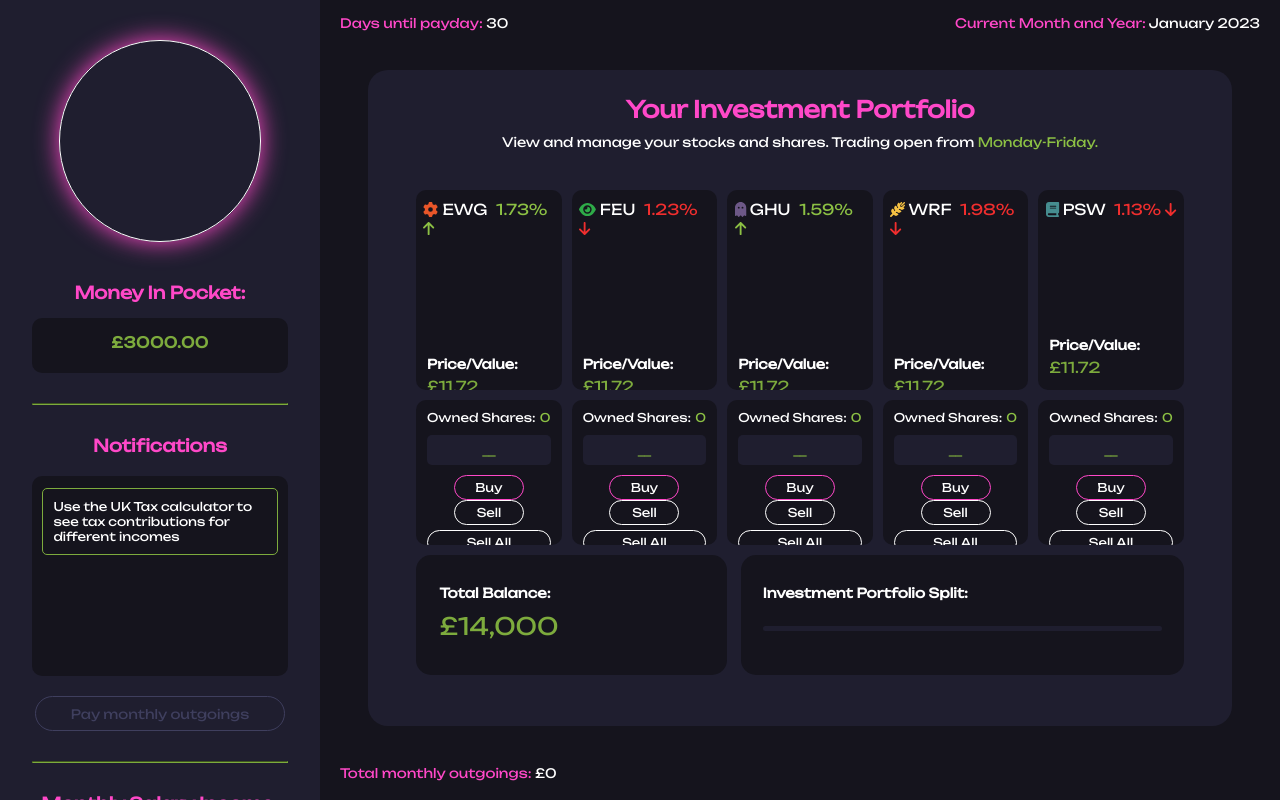
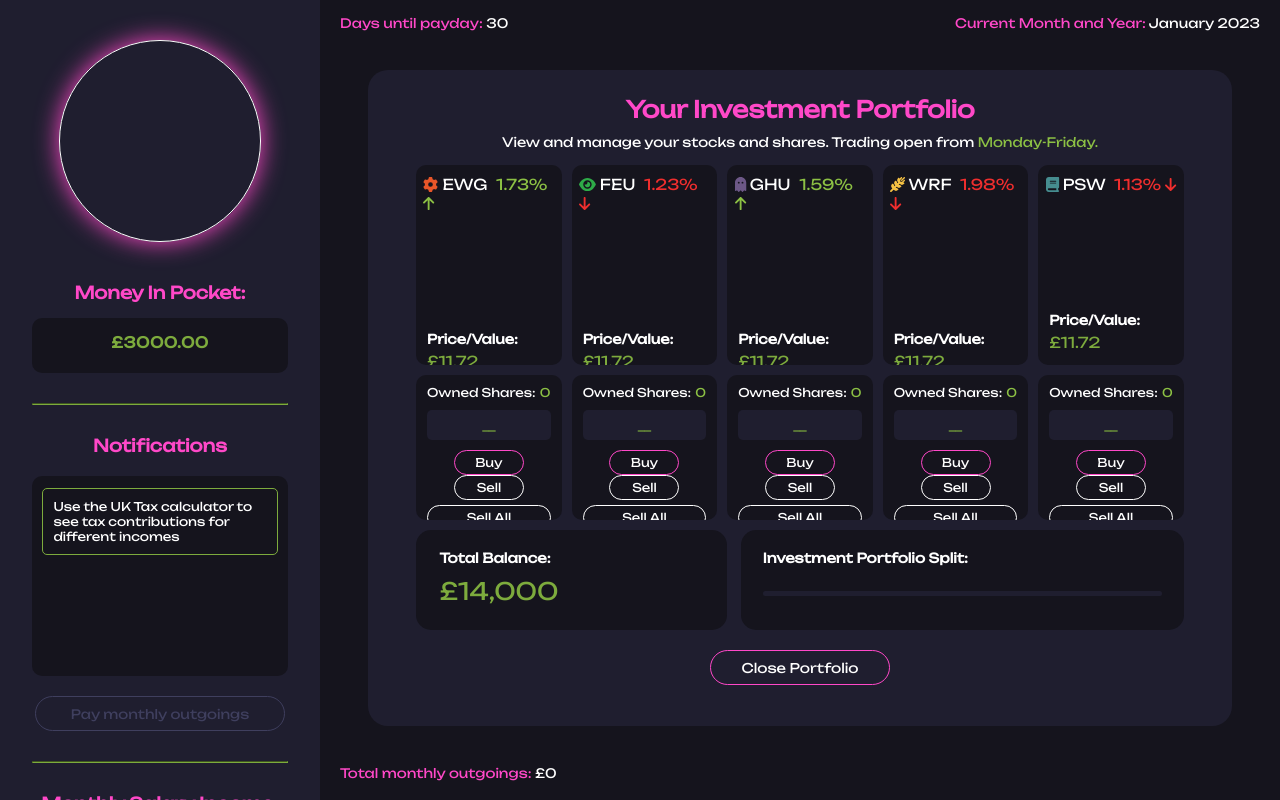
Before and after one commit to lucyscanlon/FinanceGame, a Vue app: page / in a window 1280 px wide. Built offline with nearby package versions, Linux system fonts and the light colour scheme.

Commit message:
button navigating to main page is working

```diff
--- a/src/components/MainGame/MainGameplayComponents/InvestingPortfolio.vue
+++ b/src/components/MainGame/MainGameplayComponents/InvestingPortfolio.vue
@@ -174,6 +174,9 @@
 
             </div>
         </div>
+        <div class="investing-port-close-portfolio-button">
+            <button @click="useMainGameplayNav.navigateToPage(1)">Close Portfolio</button>
+        </div>
 
 
     </div>
@@ -183,8 +186,10 @@
 <script setup>
 
     import { useInvestmentPortfolioChoiceStore } from '../../../store/MainGameChoicesStore.js'
+    import { useMainGameplayNavigationStore } from '../../../store/MainGameChoicesStore.js'
 
     const manageInvestmentPortfolio = useInvestmentPortfolioChoiceStore()
+    const useMainGameplayNav = useMainGameplayNavigationStore();
 
 </script>
 <script>
--- a/src/styles/style.css
+++ b/src/styles/style.css
@@ -2479,7 +2479,7 @@ input[type="number"] {
   display: flex;
   flex-direction: row;
   overflow: auto;
-  margin-top: 40px;
+  margin-top: 15px;
 }
 
 .investing-port-stock-flex {
@@ -2518,7 +2518,7 @@ input[type="number"] {
 
 .investing-port-total-number-container {
   width: 40%;
-  height: 120px;
+  height: 100px;
   background-color: #15141d;
   border-radius: 15px;
   float: left;
@@ -2529,7 +2529,7 @@ input[type="number"] {
   width: 57%;
   float: right;
   margin-right: 5px;
-  height: 120px;
+  height: 100px;
   background-color: #15141d;
   border-radius: 15px;
 }
@@ -2538,7 +2538,7 @@ input[type="number"] {
   width: 85%;
   margin: 0 auto;
   color:#ffffff;
-  padding-top: 30px;
+  padding-top: 20px;
 
 }
 
@@ -2700,7 +2700,7 @@ input[type="number"] {
 .investing-port-percentage-split-title {
   width: 90%;
   margin: 0 auto;
-  padding-top: 30px;
+  padding-top: 20px;
   color: white;
 }
 
@@ -2723,3 +2723,27 @@ input[type="number"] {
 .fa-eye {
   color: #2EAB48;
 }
+
+.investing-port-close-portfolio-button {
+  width: 80%;
+  margin: 0 auto;
+  text-align: center;
+  padding-top: 20px;
+}
+
+.investing-port-close-portfolio-button button {
+  width: 180px;
+  height: 35px;
+  background-color: #1f1e2f;
+  color: white;
+  font-family: unbounded-reg;
+  border-radius: 20px;
+  border: solid 1px #ff48c8;
+  transition-duration: 0.5s;
+}
+
+.investing-port-close-portfolio-button button:hover {
+  background-color: #ff48c8;
+  transition-duration: 0.5s;
+  cursor: pointer;
+}
```
